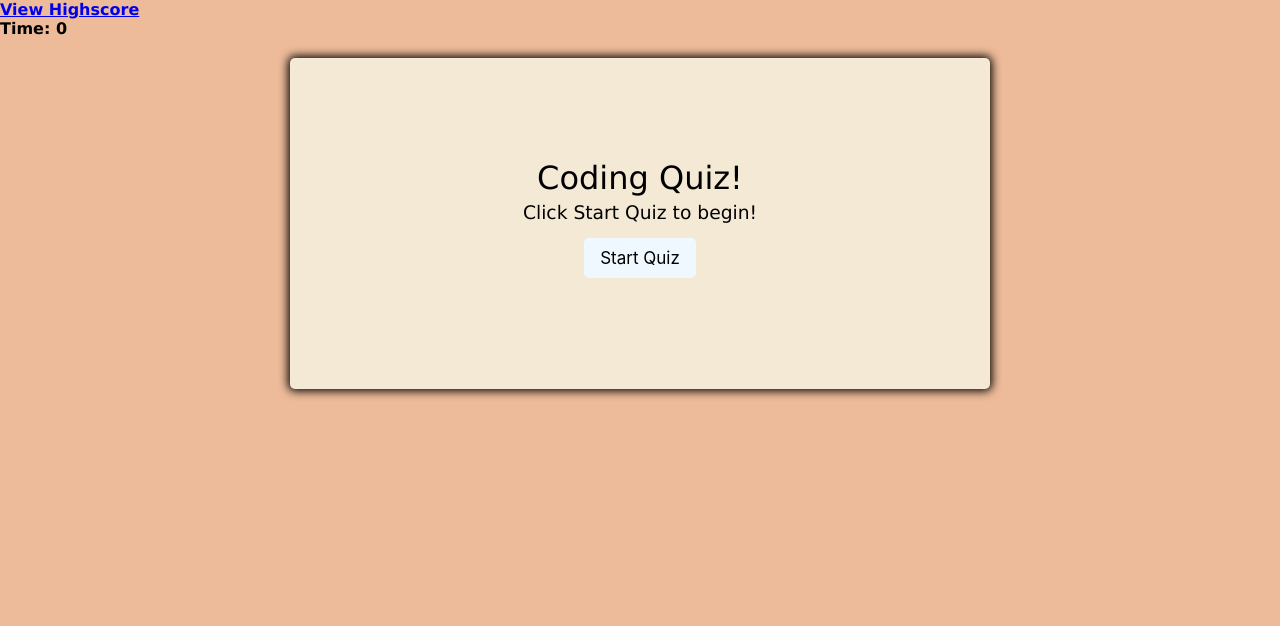
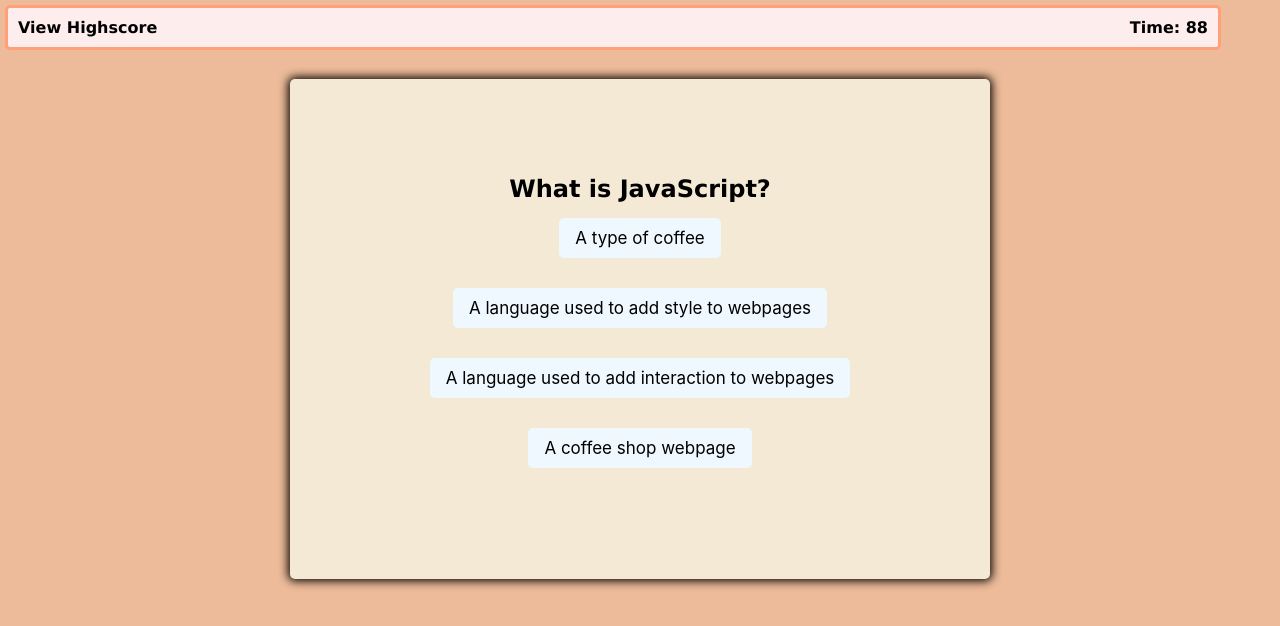
Before and after one commit to hadscloud/JavaScript-quiz, a plain HTML site: page index.html in a window 1280 px wide. Both pictures are taken after a click on the button "Start Quiz". Drawn offline with Linux system fonts and the light colour scheme.

Commit message:
adding js and updated styling

```diff
--- a/assets/script.js
+++ b/assets/script.js
@@ -0,0 +1,144 @@
+// quiz questions, answer options, and correct answer in an array
+var questions = [
+    {
+        title: "What is JavaScript?",
+        options: ["A type of coffee", "A language used to add style to webpages", "A language used to add interaction to webpages", "A coffee shop webpage"],
+        answer: "A language used to add interaction to webpages"
+    },
+    {
+        title: "Arrays in JavaScript can be used to store:",
+        options: ["Numbers and Booleans", "Strings", "Booleans", "All of the above"],
+        answer: "All of the above"
+    },
+    {
+        title: "How to delare a variable using Javascript?",
+        options: ["var", "let", "const", "All 3 are correct"],
+        answer: "All 3 are correct"
+    },
+    {
+        title: "What can you create with Javascript?",
+        options: ["Movies", "Stucture", "Styling", "None of these"],
+        answer: "None of the above"
+    },
+    {
+        title: "How do you get a Funtion to stop executing?",
+        options: ["stop-function", "end", "return", "stop"],
+        answer: "return"
+    }
+]
+
+var score = 0;
+var currentQuestion = -1;
+var timeLeft = 0;
+var timer;
+
+// when start is clicked, the timer begins
+function start() {
+    timeLeft = 90;
+    document.getElementById("timeLeft").innerHTML = timeLeft;
+
+    timer = setInterval(function() {
+        timeLeft--;
+        document.getElementById("timeLeft").innerHTML = timeLeft;
+
+        // If timer hits below 0, the game ends
+        if (timeLeft <= 0) {
+            clearInterval(timer);
+            endGame();
+        }
+
+    }, 1000);
+
+    next();
+}
+
+// game ends when the timer is stopped or they've answered all of the questions
+function endGame() {
+    clearInterval(timer);
+
+    var quizContent = `
+        <h2>Game over</h2>
+        <h3>You got a ` + score + ` /100!</h3>
+        <h3>You answered ` + score / 20 + ` questions correct!</h3>
+        <input type="text" id="name" placeholder="Please enter your initals">
+        <button onclick="setScore()">Set Score</button>`;
+
+        document.getElementById("quizBody").innerHTML = quizContent;
+}
+//Adds score to local storage
+function setScore() {
+    localStorage.setItem("highscore", score);
+    localStorage.setItem("highscoreName", document.getElementById('name').value);
+    getScore();
+}
+
+function getScore() {
+    var quizContent = `
+    <h2>` + localStorage.getItem("highscoreName") + `'s highscore is:</h2>
+    <h1>` + localStorage.getItem("highscore") + `</h1><br>
+    <button onclick="resetGame()">Play again!</button>
+     `;
+
+    document.getElementById("quizBody").innerHTML = quizContent;
+}
+
+
+//This function resets the quiz
+function resetGame() {
+    clearInterval(timer);
+    score = 0;
+    currentQuestion = -1;
+    timeLeft = 0;
+    timer = null;
+
+    document.getElementById("timeLeft").innerHTML = timeLeft;
+
+    var quizContent = `
+    <h1>
+        Coding Quiz!
+    </h1>
+    <h3>
+        Click Start Quiz to begin!
+    </h3>
+    <button onclick="start()">Start Quiz</button>`;
+
+    document.getElementById("quizBody").innerHTML = quizContent;
+
+}
+
+//takes away 10 seconds from the timer for wrong answers
+function incorrect() {
+    timeLeft -=10;
+    next();
+}
+
+//Increases the score by 20 if the user guesses right
+function correct() {
+    score += 20;
+    next()
+}
+// This function loops through the questions
+function next() {
+    currentQuestion++;
+
+    if (currentQuestion > questions.length - 1) {
+        endGame();
+        return;
+    }
+
+    var quizContent = "<h2>" + questions[currentQuestion].title + "</h2>"
+
+    for (var buttonLoop = 0; buttonLoop < questions[currentQuestion].options.length; buttonLoop++) {
+        var buttonCode = "<button onclick=\"[ANS]\">[CHOICE]</button>";
+        buttonCode = buttonCode.replace("[CHOICE]", questions[currentQuestion].options[buttonLoop]);
+
+        if (questions[currentQuestion].options[buttonLoop] == questions[currentQuestion].answer) {
+             buttonCode = buttonCode.replace("[ANS]", "correct()");
+        }   else {
+                buttonCode = buttonCode.replace("[ANS]", "incorrect()");
+             }
+             quizContent += buttonCode
+    }
+
+    document.getElementById("quizBody").innerHTML = quizContent;
+}
--- a/assets/style.css
+++ b/assets/style.css
@@ -4,6 +4,7 @@
     box-sizing: border-box;
     font-family: Verdana, Geneva, Tahoma, sans-serif;
 }
+
 
 body {
     background: #EDBB99;
@@ -14,7 +15,37 @@ main {
     align-items: center;
     margin: auto;
 }
+/* NavBar styling */
+.time {
+    float: right;
+}
 
+.score {
+    float: left;
+}
+
+#nav {
+    display: block;
+    background-color: #FDEDEC;
+    display: inline-block;
+    width: 95vw;
+    border: 3px solid #FFA07A;
+    border-radius: 5px;
+    margin: 5px;
+    padding: 10px;
+    font-family: 'Courier New', Courier, monospace;
+}
+
+.highscoreLink {
+    text-decoration: none;
+    color: black;
+}
+.highscoreLink:hover {
+    text-decoration: underline;
+    color: #FFA07A;
+}
+
+/* main content*/
 #container {
     width: 700px;
     background-color: #F3E9D4;
@@ -43,7 +74,7 @@ button {
 
 button:hover {
     transition-duration: 0.4s;
-    background-color: #DC7633;
+    background-color: #FFA07A;
 }
 
 h1 {
@@ -52,5 +83,5 @@ h1 {
 }
 
 h3 {
-    font-weight: 75;
+    font-weight: 80;
 }
--- a/index.html
+++ b/index.html
@@ -10,12 +10,12 @@
 <body>
         <nav>
             <div id="nav">
-                <div class="left">
+                <div class="score">
                     <a class="highscoreLink" onclick='getScore()' href='#'>
-                        <h4><strong>View Highscore</strong></h4>
+                        <h4>View Highscore</h4>
                     </a>
                 </div>
-                <div class="right">
+                <div class="time">
                     <h4>Time: <span id='timeLeft'>0</span></h4>
                 </div>
             </div>
```
